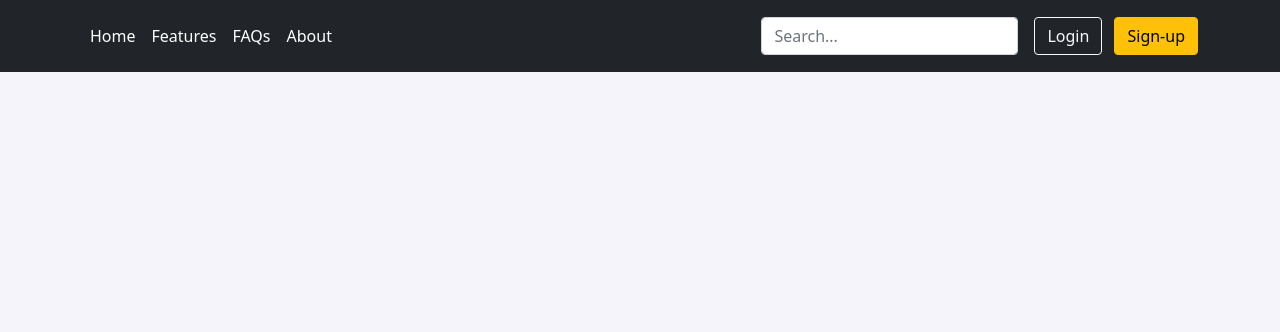
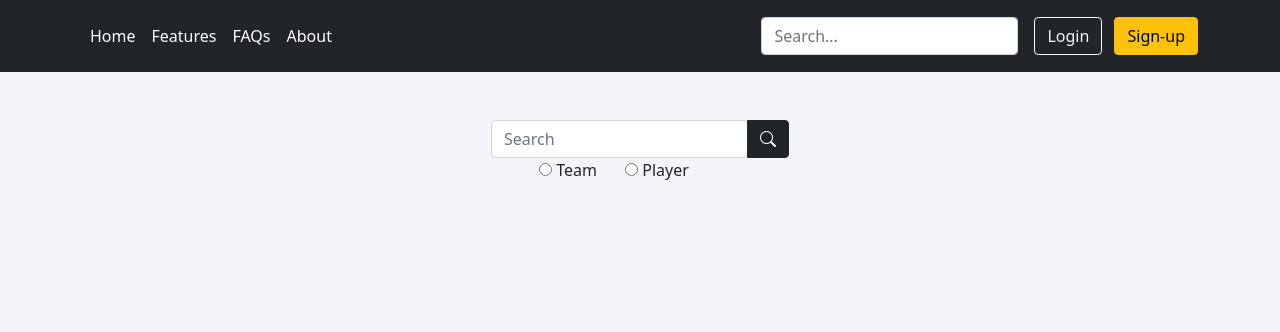
Before and after one commit to b16oskni/Examensarbete, a CodeIgniter 4 app: the page made by codeigniterApp/app/Views/templates/header.php in a window 1280 px wide. Shown: the top 332 px of the page. Run offline with PHP 8.4 and a stand-in for CodeIgniter, Linux system fonts and the light colour scheme; the template is opened without the code that fills it, so the values that code supplies are empty; some libraries are stand-ins or nearby versions.

Commit message:
Updated display of team results

```diff
--- a/codeigniterApp/app/Views/pages/home.php
+++ b/codeigniterApp/app/Views/pages/home.php
@@ -22,7 +22,7 @@
     <div class="container">
         <div class="row mb-5">
             <div class="col mt-5">
-                <form method="post" action="<?php echo base_url('public/home') ?>">
+                <form method="get" action="<?php echo base_url('public/home') ?>">
                 <div class="input-group mx-auto">
                     <div class="form-outline ms-auto">
                         <input type="input" class="form-control" placeholder="Search" name="gsearch" id="form1"/>
--- a/codeigniterApp/app/Views/templates/footer.php
+++ b/codeigniterApp/app/Views/templates/footer.php
@@ -1,3 +1,4 @@
+    </div>
     <!--Footer-->
     <div class="container">
         <footer class="py-3 my-4">
--- a/codeigniterApp/app/Views/templates/header.php
+++ b/codeigniterApp/app/Views/templates/header.php
@@ -55,3 +55,22 @@
             </div>
         </div>
     </header>
+    <div class="container">
+        <div class="row mb-5">
+            <div class="col mt-5">
+            <form method="get" action="<?php echo base_url('public/home') ?>">
+                <div class="input-group mx-auto">
+                    <div class="form-outline ms-auto">
+                        <input type="input" class="form-control" placeholder="Search" name="gsearch" id="form1"/>
+                        <input type="radio" class="ms-5" name="searchOpt" id="checkTeam" value="Team"/>
+                        <label for="checkTeam">Team</label>
+                        <input type="radio" class="ms-4" name="searchOpt" id="checkPlayer" value="Player"/>
+                        <label for="checkPlayer">Player</label>
+                    </div>
+                    <button type="submit" class="btn btn-dark me-auto" id="searchBtn" style="height:50%;">
+                        <i class="bi bi-search"></i>
+                    </button>
+                </div>
+                </form>
+            </div>
+        </div>
--- a/codeigniterApp/app/Views/templates/team_search.php
+++ b/codeigniterApp/app/Views/templates/team_search.php
@@ -4,7 +4,7 @@
         <div class="row align-items-start border border-dark">
             <div class="col bg-primary">
                 <div class="row" style="height:100px;">
-                    <div class="col-2"></div>
+                    <div class="col-1"></div>
                     <div class="col-8">
                         <div class="mt-1">
                             Picks:
@@ -26,7 +26,7 @@
                             (Gold) <?= esc($game['bluetotalgold']) ?>    (Kills) 21  (Towers) <?= esc($game['bluetowers']) ?>  (Dragons) <?= esc($game['bluedragons']) ?> (Barons) <?= esc($game['bluebarons']) ?>
                         </div>
                     </div>
-                    <div class="col-2 text-end">
+                    <div class="col-2 text-end font-weight-bold">
                     <?= esc($game['blueteam']) ?> <br>
                     <?php if (esc($game['result']) == "red"): ?>
                         L
--- a/database/setup_db.sql
+++ b/database/setup_db.sql
@@ -489,11 +489,6 @@ FROM temp.temp
 WHERE position="team"
 ON DUPLICATE KEY UPDATE game.matchid = temp.gameid;
 
-/* UPDATE codeigniter.game, temp.temp
-SET
-    game.redteam = temp.teamname,
-WHERE temp.gameid = game.matchid AND temp.position = "team" AND temp.side = "red"; */
-
 --UPDATE BIG TABLE
 UPDATE codeigniter.game, temp.temp
 SET
```
Also changed, not shown: codeigniterApp/app/Controllers/Pages.php (+14 -6 lines), codeigniterApp/app/Views/welcome_message.php (+5 -5 lines).
